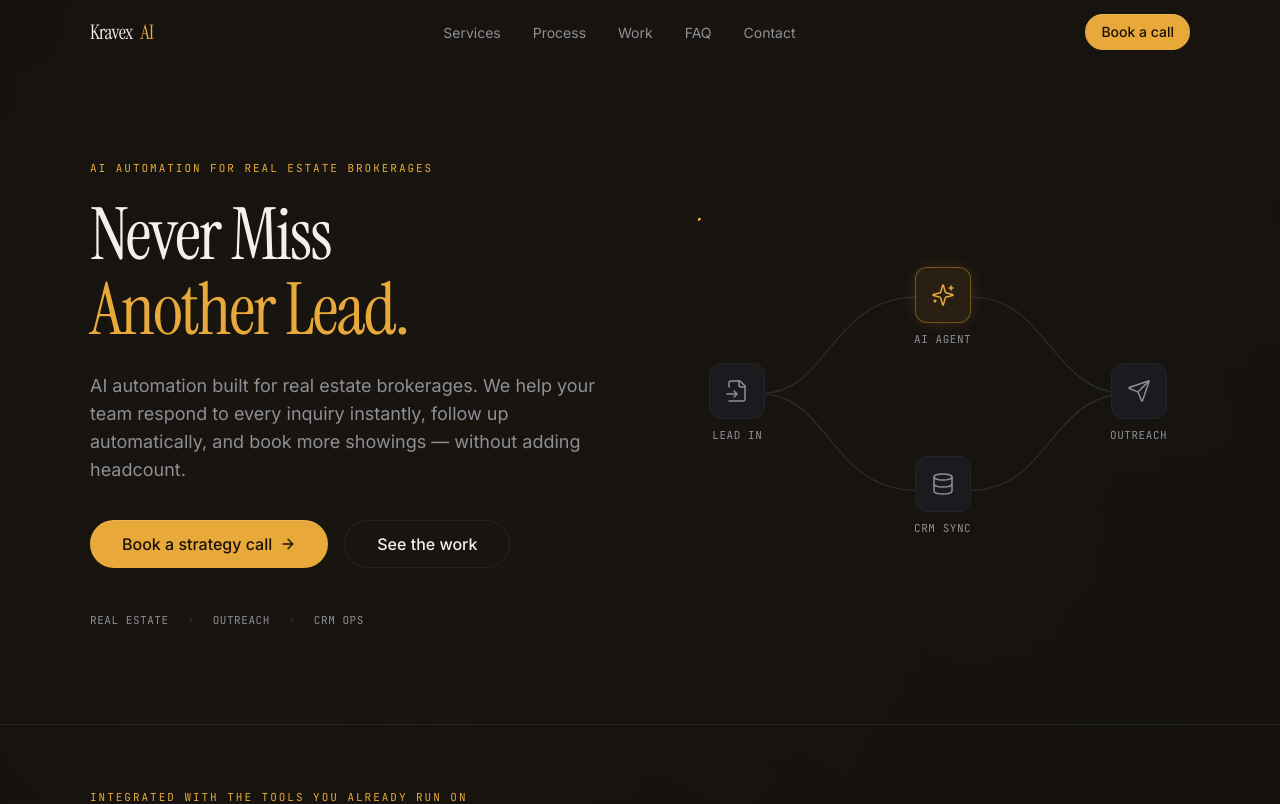
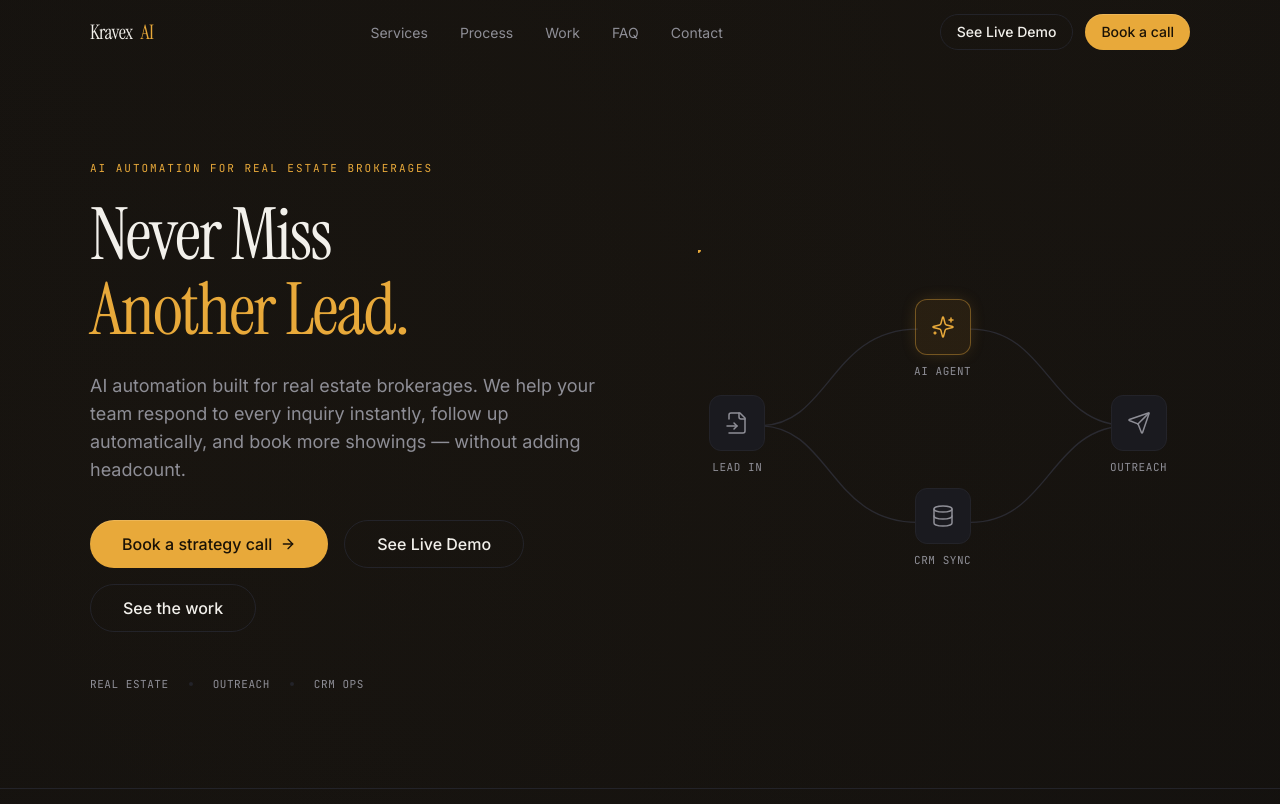
Before and after one commit to fredrickworlu1000-hub/kravex--ai, a Next.js app: page / in a window 1280 px wide. Shown: the top 804 px of the page. Built offline with nearby package versions, Linux system fonts and the light colour scheme.

Commit message:
Add See Live Demo CTA to navbar, hero, and final CTA

```diff
--- a/components/layout/Navbar.tsx
+++ b/components/layout/Navbar.tsx
@@ -6,6 +6,7 @@ import { Menu, X } from "lucide-react";
 import { navLinks } from "@/data/nav";
 import { Button } from "@/components/ui/button";
 import { cn } from "@/lib/utils";
+import { DEMO_URL } from "@/lib/site";
 import Link from "next/link";
 
 export function Navbar() {
@@ -56,7 +57,12 @@ export function Navbar() {
           ))}
         </ul>
 
-        <div className="#">
+               <div className="hidden md:flex items-center gap-3">
+          <Button variant="secondary" size="sm" asChild>
+            <a href={DEMO_URL} target="_blank" rel="noopener noreferrer">
+              See Live Demo
+            </a>
+          </Button>
           <Button variant="primary" size="sm" asChild>
             <a href="/contact">Book a call</a>
           </Button>
@@ -95,6 +101,14 @@ export function Navbar() {
                   </Link>
                 </li>
               ))}
+                            <li className="pt-2">
+                <Button variant="secondary" size="default" className="w-full" asChild>
+                  <a href={DEMO_URL} target="_blank" rel="noopener noreferrer" onClick={() => setOpen(false)}>
+                    See Live Demo
+                  </a>
+                </Button>
+              </li>
+
               <li className="pt-2">
                 <Button variant="primary" size="default" className="w-full" asChild>
                   <a href="/contact" onClick={() => setOpen(false)}>
--- a/components/sections/FinalCTA.tsx
+++ b/components/sections/FinalCTA.tsx
@@ -1,5 +1,6 @@
 import { ArrowRight } from "lucide-react";
 import { Button } from "@/components/ui/button";
+import { DEMO_URL } from "@/lib/site";
 import { Reveal } from "@/components/shared/Reveal";
 
 export function FinalCTA() {
@@ -20,11 +21,16 @@ export function FinalCTA() {
               Book a 20-minute call. We&apos;ll look at your current lead flow and
               tell you exactly where automation pays off first.
             </p>
-            <div className="mt-9 flex justify-center">
+                        <div className="mt-9 flex flex-wrap justify-center gap-4">
               <Button size="lg" asChild className="group">
                 <a href="/contact">
                   Book a strategy call
                   <ArrowRight className="h-4 w-4 transition-transform duration-200 group-hover:translate-x-0.5" aria-hidden="true" />
+                </a>
+              </Button>
+                            <Button variant="secondary" size="lg" asChild>
+                <a href={DEMO_URL} target="_blank" rel="noopener noreferrer">
+                  See Live Demo
                 </a>
               </Button>
             </div>
--- a/components/sections/Hero.tsx
+++ b/components/sections/Hero.tsx
@@ -3,6 +3,7 @@
 import { motion } from "framer-motion";
 import { ArrowRight } from "lucide-react";
 import { Button } from "@/components/ui/button";
+import { DEMO_URL } from "@/lib/site";
 import { PipelineDiagram } from "@/components/shared/PipelineDiagram";
 
 const container = {
@@ -44,6 +45,12 @@ book more showings — without adding headcount.
                 <ArrowRight className="h-4 w-4 transition-transform duration-200 group-hover:translate-x-0.5" />
               </a>
             </Button>
+                        <Button variant="secondary" size="lg" asChild>
+              <a href={DEMO_URL} target="_blank" rel="noopener noreferrer">
+                See Live Demo
+              </a>
+            </Button>
+
             <Button variant="secondary" size="lg" asChild>
               <a href="#case-studies">See the work</a>
             </Button>
--- /dev/null
+++ b/lib/site.ts
@@ -0,0 +1 @@
+export const DEMO_URL = "https://kravex1.vercel.app/";
```
